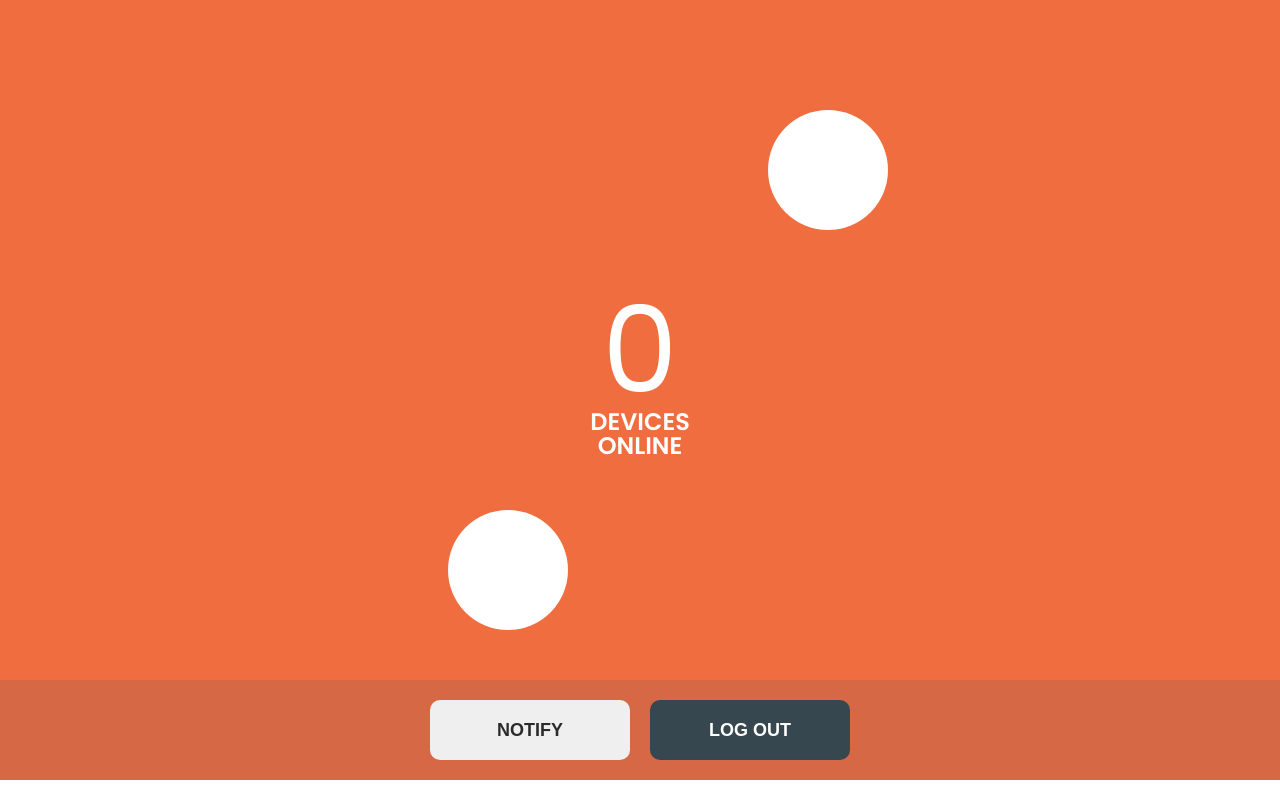
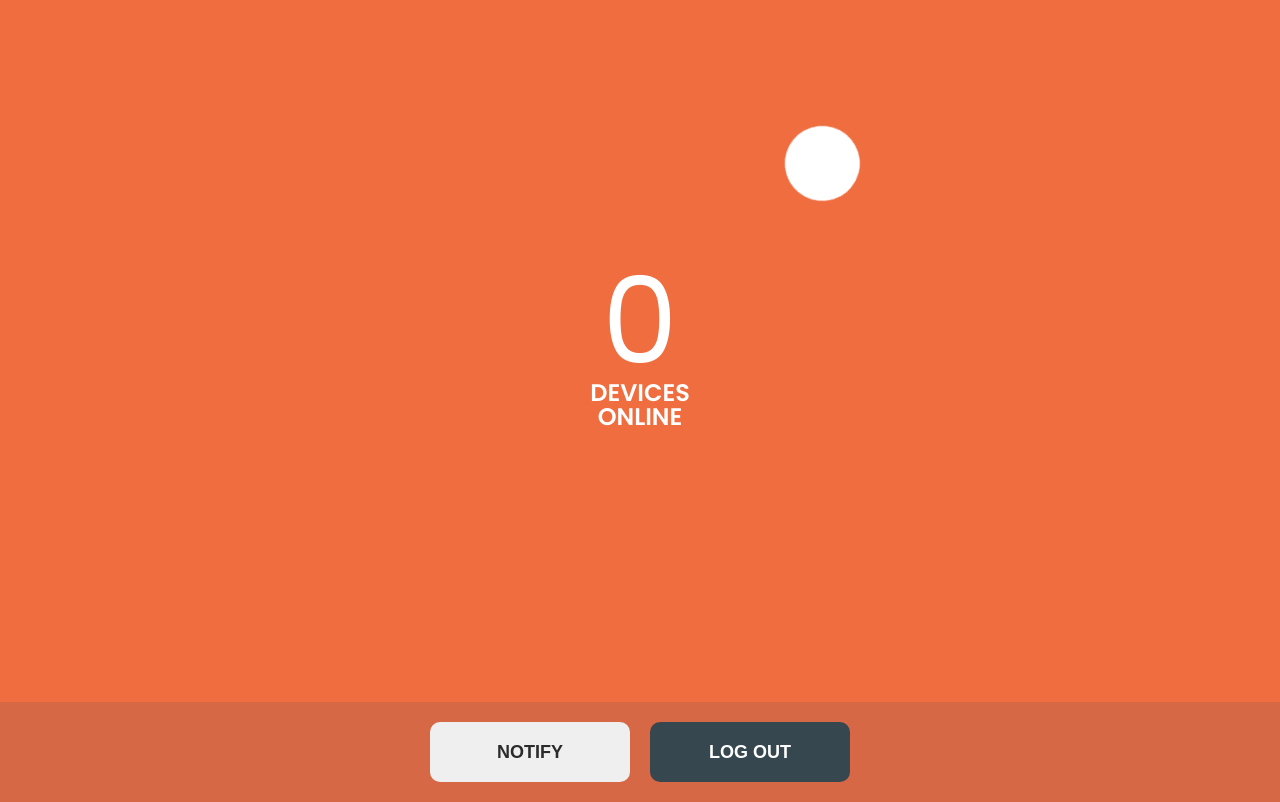
Before and after one commit to MeldCX/frontend-developer-test, a React (Create React App) app: page /panel in a window 1280 px wide. Built offline with nearby package versions, Linux system fonts and the light colour scheme; no server answers; sample sign-in values are in the browser's storage.

Commit message:
update the animation

```diff
--- a/src/App.css
+++ b/src/App.css
@@ -68,3 +68,68 @@ button#loginBtn:hover {
   background-color: #fff;
   border-radius: 60px;
 }
+
+.animated-element {
+  position: absolute;
+  top: 45%;
+  left: 50%;
+  transform: translate(-50%, -50%);
+  width: 600px;
+  height: 600px;
+  background: transparent;
+  border: 0px;
+  text-align: center;
+  border-radius: 300px;
+}
+
+.animated-element::before {
+  content: "";
+  position: absolute;
+  top: -3px;
+  left: -3px;
+  width: 100%;
+  height: 100%;
+  border: 5px solid transparent;
+  border-radius: 300px;
+
+  /* border-top: 5px solid #fff;
+  border-right: 5px solid #fff; */
+  animation: animateCircle 3s linear infinite;
+}
+
+.circle-element {
+  display: block;
+  position: absolute;
+  top: calc(50% - 2px);
+  left: 50%;
+  width: 50%;
+  /* height: 5px; */
+  background: #fff;
+  transform-origin: left;
+  animation: animate 3s linear infinite;
+
+  margin:30px;
+}
+
+.circle-element::before {
+  content: '';
+  position: absolute;
+  margin:30px;
+  width: 75px;
+  height: 75px;
+  top: -37.5px;
+  right: -37.5px;
+  border-radius: 50%;
+  background: #fff;
+
+}
+
+@keyframes animate {
+  0% {
+    transform: rotate(0deg);
+  }
+
+  100% {
+    transform: rotate(360deg);
+  }
+}
--- a/src/components/PanelComponents.js
+++ b/src/components/PanelComponents.js
@@ -1,16 +1,27 @@
+import React from "react";
+
 export function Main({ children }) {
   return (
-    <div>
-      <div className="circle" style={style.circleTop}></div>
-      {children}
-      <div className="circle" style={style.circleBottom}></div>
-    </div>
+    <div className="circle" style={style.circleBottom}></div>
   );
 }
 
 export function DeviceView({ number }) {
+  const [circles, setCircles] = React.useState([...Array(number).keys()])
+
+  // create temp array
+  React.useEffect(() => {
+    console.log(number)
+    setCircles(() => {
+      return [...Array(number).keys(), number+1]
+    });
+  }, [number])
+
   return (
-    <div>
+    <div className="animated-element">
+      {
+        circles.map((data) => (<span key={data} className="circle-element"></span>))
+      }
       <p style={style.numberContent}>{number}</p>
       <h4 style={style.deviceContent}>
         DEVICES
@@ -46,18 +57,20 @@ const style = {
   },
 
   deviceContent: {
-    marginTop: -30,
+    marginTop: -100,
     textAlign: "center",
     color: "#fff",
     lineHeight: 1,
     fontWeight: 600,
-    fontSize: 24
+    fontSize: 24,
+    marginBottom: 0
   },
 
   numberContent: {
     fontSize: 120,
     fontWeight: 400,
-    marginBottom: 0,
+    top: 50,
+    position: "relative",
     color: "#fff"
   }
 };
--- a/src/container/PanelContainer.js
+++ b/src/container/PanelContainer.js
@@ -1,5 +1,5 @@
 import React, { useEffect, useState } from "react";
-import { Main, DeviceView, ControlNav } from "../components/PanelComponents";
+import { DeviceView, ControlNav } from "../components/PanelComponents";
 import { Button, Notification } from "../components/Components";
 import { Redirect } from 'react-router-dom'
 import axios from "axios";
@@ -49,17 +49,15 @@ export default function PanelContainer({ history }) {
     }, 5000);
 
     return () => clearInterval(pollTime);
-  }, [number])
+  }, [number, session])
 
   // Conditional Rendering - Dependent on session token
   if (session !== null) {
     return (
       <div style={styles.container}>
-        <Main>
-          <DeviceView number={number} />
-        </Main>
+        <DeviceView number={number} />
 
-        {notify && <Notification message="Notification sent!" delay={2000}/>}
+        {notify && <Notification message="Notification sent!" delay={2000} />}
         <div style={styles.navController}>
           <ControlNav>
             <Button onClick={onNotify} buttonLabel="NOTIFY" style={styles.notifyButton} />
@@ -70,7 +68,7 @@ export default function PanelContainer({ history }) {
     );
   }
 
-  return(
+  return (
     <Redirect from="/panel" to="/" />
   )
 
@@ -86,10 +84,10 @@ const styles = {
   },
   container: {
     position: "relative",
-    height: "95vh",
+    height: "97.8vh",
     overflowY: "hidden",
     margin: 0,
-    paddingTop: "20px",
+    paddingTop: 20,
     backgroundColor: "#F06D40"
   },
 
```
